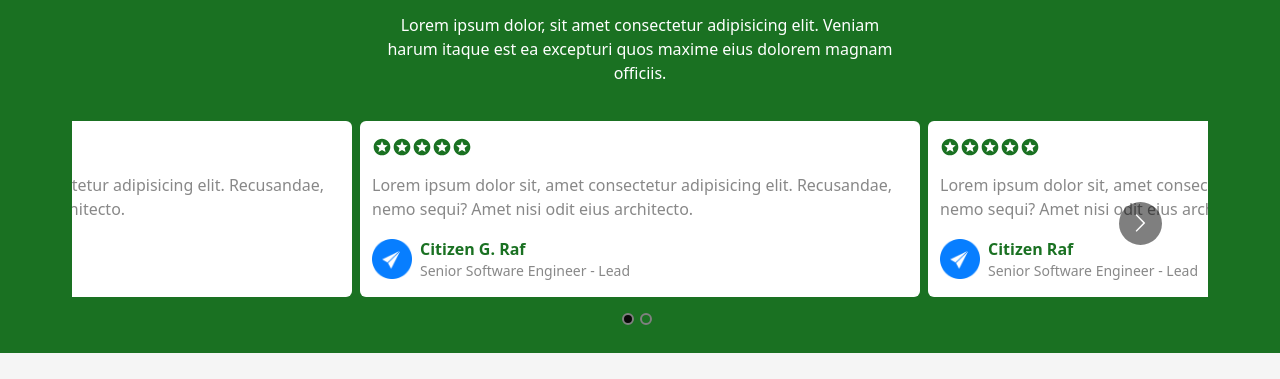
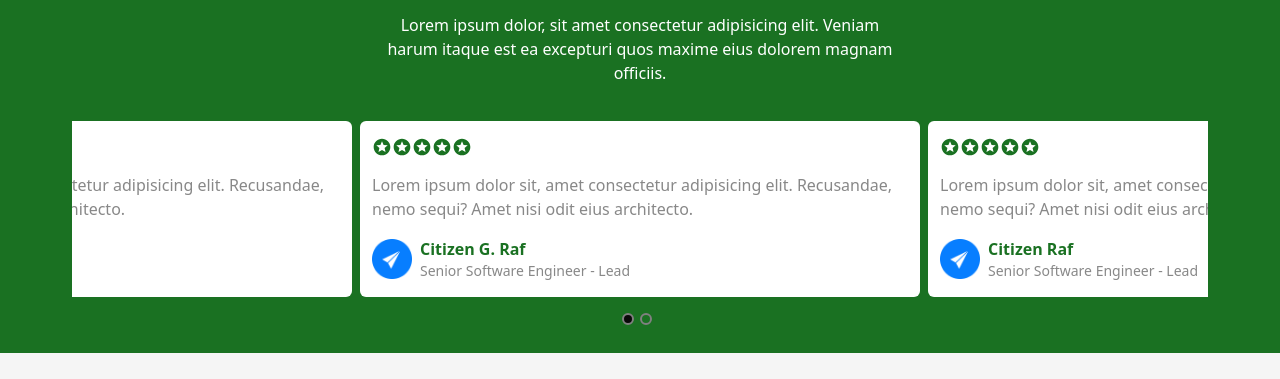
Before and after one commit to emess2g/Waste2Cash, a React (Vite) app: page / in a window 1280 px wide. Shown: the part 2651-3030 px from the top of the page. Built offline with nearby package versions, Linux system fonts and the light colour scheme.

Commit message:
carousel updated

```diff
--- a/src/components/Experiencies.jsx
+++ b/src/components/Experiencies.jsx
@@ -70,12 +70,12 @@ const Experiencies = () => {
             // ssr={fals}  // means to render carousel on server-side.
             // infinite={true}
             // autoPlay={false}
-            autoPlaySpeed={1500}
+            // autoPlaySpeed={1500}
             keyBoardControl={true}
             customTransition="all .5"
             transitionDuration={2000}
             containerClass="w-full flex justify-center"
-            removeArrowOnDeviceType={["desktop","mobile"]}
+            removeArrowOnDeviceType={["desktop","mobile","tablet"]}
             // deviceType={this.props.deviceType}
             dotListClass="custom-dot-list-style"
             itemClass="carousel-item-padding-40-px"
```
